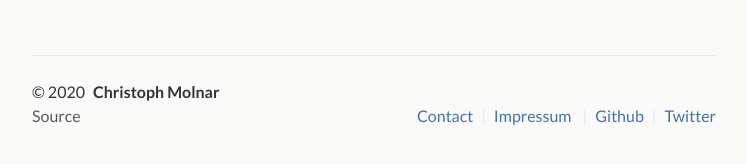
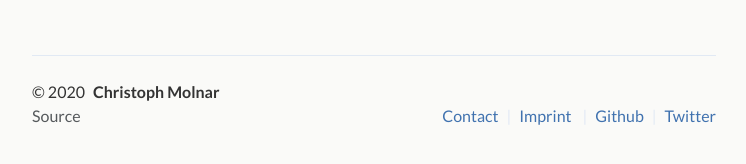
Before and after one commit to christophM/christophm.github.io, a Jekyll site: the page built from index.md, in a window 1280 px wide. Shown: the part 364-528 px from the top of the page, without its empty margins (266-1012 px from the left). Built offline with Jekyll 4.4.1, drawn with Linux system fonts in a browser that asks for light colours.

Commit message:
updates footer

```diff
--- a/_includes/footer.html
+++ b/_includes/footer.html
@@ -9,7 +9,7 @@
         <li><a href="mailto:{{ site.email }}">Contact</a></li>
         {% endif %}
 
-        <li> <a href='/impressum'> Impressum </a> </li>
+        <li> <a href='/imprint'> Imprint </a> </li>
 
         {% if site.github_username %}
         <li><a target="_blank" rel="external" href="https://github.com/{{ site.github_username }}">Github</a></li>
```
